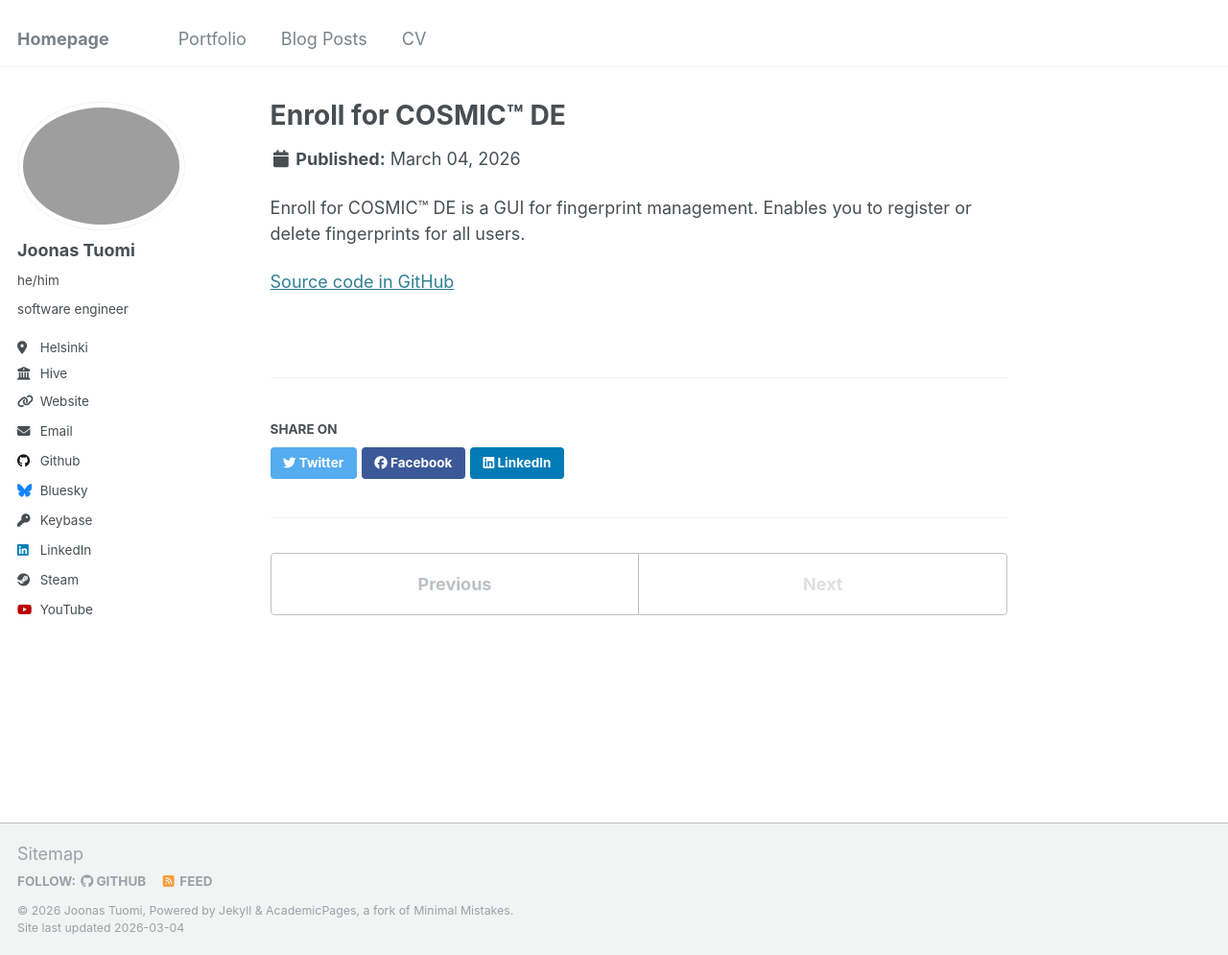
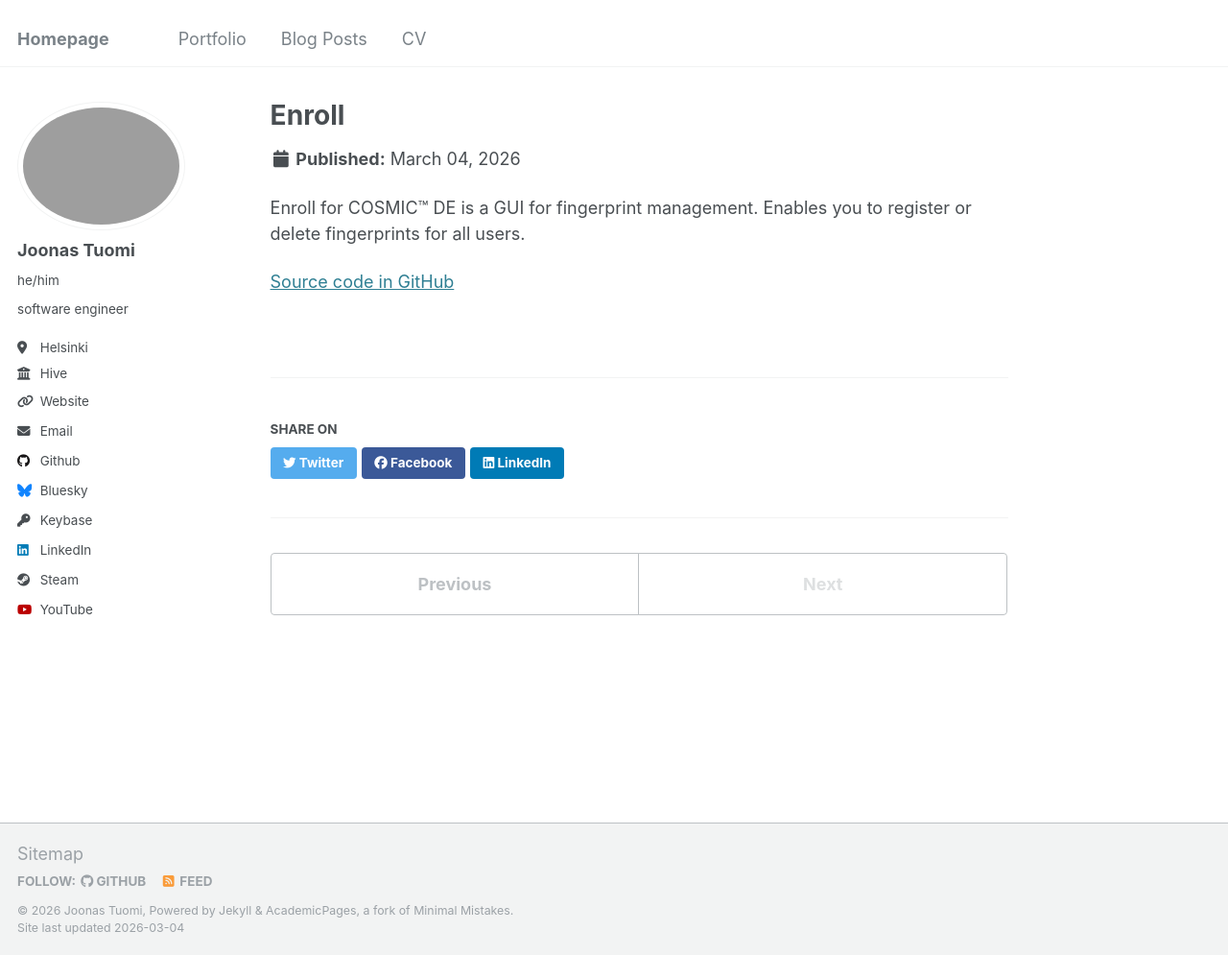
Before and after one commit to jotuel/jotuel.github.io, a Jekyll site: the page built from _portfolio/portfolio-2.md, in a window 1280 px wide and 995 px high. Shown: the whole window at 96% size. Built offline with Jekyll 4.4.1, drawn with Linux system fonts in a browser that asks for light colours.

Commit message:
Update portfolio-2.md

```diff
--- a/_portfolio/portfolio-2.md
+++ b/_portfolio/portfolio-2.md
@@ -1,5 +1,5 @@
 ---
-title: "Enroll for COSMIC™ DE"
+title: "Enroll"
 excerpt: "A fprintd GUI wrapper made with libcosmic."
 collection: portfolio
 ---
```
